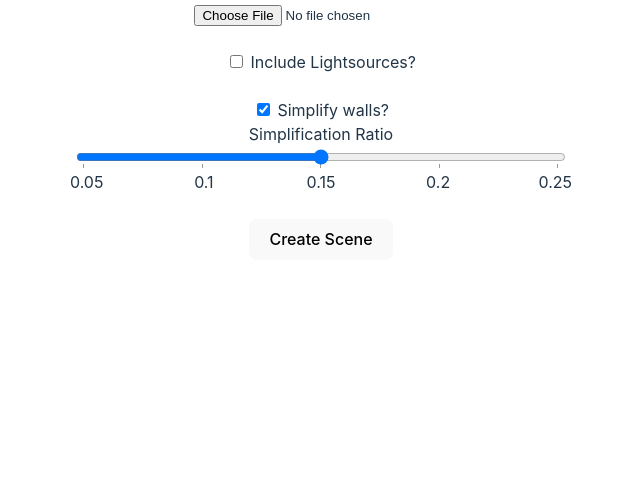
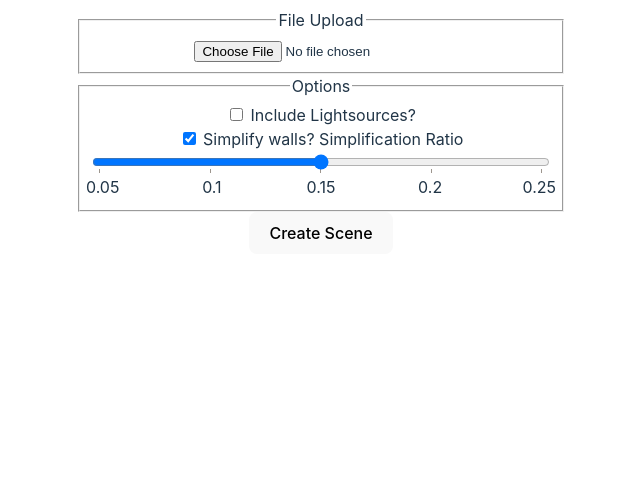
Before and after one commit to nilskk/owlbear-universalvtt-upload, a website built with Vite: page index.html in a window 1280 px wide. Shown: the part 307-800 px from the top of the page, without its empty margins (319-959 px from the left). Built offline with nearby package versions, Linux system fonts and the light colour scheme.

Commit message:
separate html from code

```diff
--- a/index.html
+++ b/index.html
@@ -1,13 +1,72 @@
-<!doctype html>
+<!DOCTYPE html>
 <html lang="en">
-  <head>
-    <meta charset="UTF-8" />
-    <link rel="icon" type="image/svg+xml" href="/vite.svg" />
-    <meta name="viewport" content="width=device-width, initial-scale=1.0" />
-    <title>Vite + TS</title>
-  </head>
-  <body>
-    <div id="app"></div>
-    <script type="module" src="/src/main.ts"></script>
-  </body>
+
+<head>
+  <!-- This block sets up the document's character set, viewport, title, and links to the CSS stylesheet -->
+  <meta charset="UTF-8">
+  <meta name="viewport" content="width=device-width, initial-scale=1.0">
+  <title>Upload a Dungeondraft Universal VTT File</title>
+  <link rel="stylesheet" href="src/style.css">
+</head>
+
+<body>
+  <section id="app">
+    <!-- This section is the main container for the app -->
+
+    <header>
+      <!-- This block is the header of the app -->
+      <h2>Upload a Dungeondraft Universal VTT File</h2>
+    </header>
+
+    <form>
+      <!-- This form contains the file upload and options fieldsets -->
+
+      <fieldset>
+        <!-- This fieldset is for file upload -->
+        <legend>File Upload</legend>
+        <input type="file" id="avatar" accept=".dd2vtt" />
+      </fieldset>
+
+      <fieldset>
+        <!-- This fieldset contains options for including light sources and simplifying walls -->
+        <legend>Options</legend>
+
+        <div>
+          <!-- This block contains a checkbox for including light sources -->
+          <input type="checkbox" id="lightCheckbox">
+          <label for="lightCheckbox">Include Lightsources?</label>
+        </div>
+
+        <div id="simplification">
+          <!-- This block contains a checkbox for simplifying walls and a range input for setting the simplification ratio -->
+          <input type="checkbox" id="simplificationCheckbox" checked>
+          <label for="simplificationCheckbox">Simplify walls?</label>
+          <label for="simplificationSlider">Simplification Ratio</label>
+          <input type="range" id="simplificationSlider" min="0.05" max="0.25" step="0.05" list="values" />
+
+          <datalist id="values">
+            <!-- This datalist provides predefined options for the simplification ratio -->
+            <option value="0.05" label="0.05"></option>
+            <option value="0.1" label="0.1"></option>
+            <option value="0.15" label="0.15"></option>
+            <option value="0.2" label="0.2"></option>
+            <option value="0.25" label="0.25"></option>
+          </datalist>
+        </div>
+
+      </fieldset>
+
+      <button type="button" id="uploadButton">
+        <!-- This button triggers the creation of a scene -->
+        Create Scene
+      </button>
+
+    </form>
+  </section>
+
+  <script type='module' src="src/main.ts"></script>
+  <!-- This script tag links the TypeScript file to the HTML document -->
+
+</body>
+
 </html>
--- a/src/main.ts
+++ b/src/main.ts
@@ -1,38 +1,26 @@
+// Import the CSS styles
 import './style.css'
-// import { setupScene } from './upload.ts'
+
+// Import the necessary functions from the 'importUniversalVTT.ts' module
 import { createSceneFromInput, uploadScene } from './importUniversalVTT.ts'
 
-document.querySelector<HTMLDivElement>('#app')!.innerHTML = `
-  <div>
-    <h2>Upload a Dungeondraft Universal VTT File</h2>
-    <input type="file" id="avatar" accept=".dd2vtt" /><br><br>
-    <input type="checkbox" id="lightCheckbox">
-    <label for="lightCheckbox">Include Lightsources?</label><br><br>
-    <div id="simplification">
-      <input type="checkbox" id="simplificationCheckbox" checked>
-      <label for="simplificationCheckbox">Simplify walls?</label><br>
-      <label for="simplificationSlider">Simplification Ratio</label><br>
-      <input type="range" id="simplificationSlider" min="0.05" max="0.25" step="0.05" list="values" />
-      <datalist id="values">
-        <option value="0.05" label="0.05"></option>
-        <option value="0.1" label="0.1"></option>
-        <option value="0.15" label="0.15"></option>
-        <option value="0.2" label="0.2"></option>
-        <option value="0.25" label="0.25"></option>
-      </datalist><br>
-    </div>
 
-    <button type="button" id="uploadButton">Create Scene</button>
+// Call the 'createSceneFromInput' function with the file input element
+// This function will create a scene from the selected file
+createSceneFromInput(document.querySelector<HTMLInputElement>('#avatar')!)
 
-  </div>
+// Call the 'uploadScene' function with the necessary elements
+// This function will upload the created scene based on the selected options
+uploadScene(
+  // The button that triggers the upload
+  document.querySelector<HTMLButtonElement>('#uploadButton')!,
 
-`
+  // The checkbox that determines whether to include light sources
+  document.querySelector<HTMLInputElement>('#lightCheckbox')!,
 
-// setupScene(document.querySelector<HTMLButtonElement>('#scene')!)
-createSceneFromInput(document.querySelector<HTMLInputElement>('#avatar')!)
-uploadScene(
-  document.querySelector<HTMLButtonElement>('#uploadButton')!,
-  document.querySelector<HTMLInputElement>('#lightCheckbox')!,
+  // The checkbox that determines whether to simplify walls
   document.querySelector<HTMLInputElement>('#simplificationCheckbox')!,
+
+  // The slider that sets the simplification ratio
   document.querySelector<HTMLInputElement>('#simplificationSlider')!
 )
```
